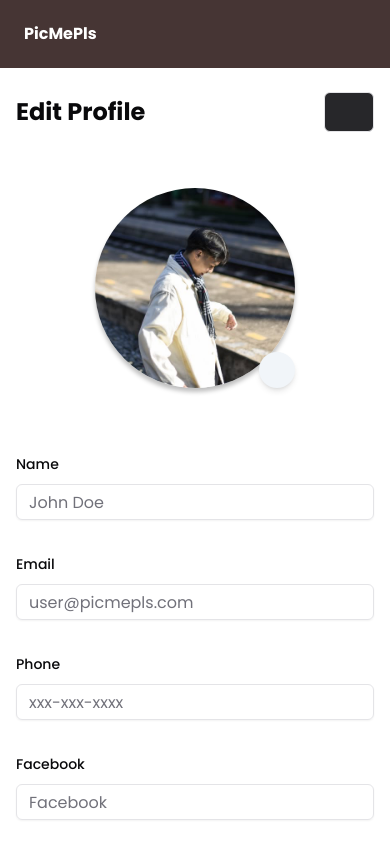
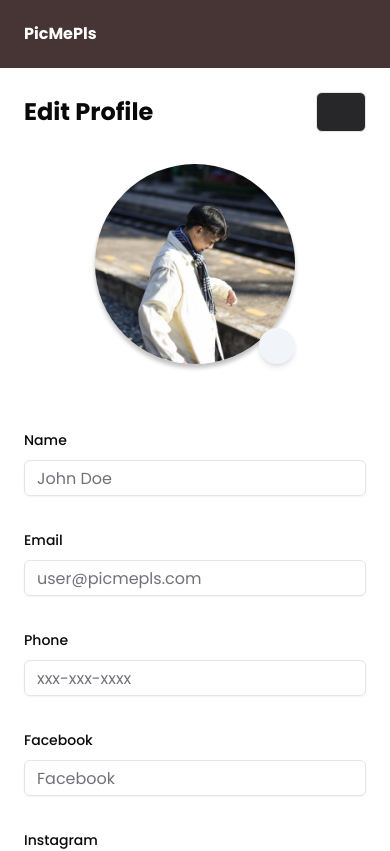
Before and after one commit to CP-RektMart/pic-me-pls-frontend, a Next.js app: page /profile in a window 390 px wide. Shown: the top 851 px of the page. Built offline with nearby package versions, Linux system fonts and the light colour scheme; some icons are missing.

Commit message:
refactor: container

```diff
--- a/src/app/layout.tsx
+++ b/src/app/layout.tsx
@@ -29,7 +29,7 @@ export default function RootLayout({
         className={`${poppins.variable} flex min-h-screen flex-col justify-between antialiased`}
       >
         <Navbar />
-        <main className='flex-1'>{children}</main>
+        <main className='flex flex-1 py-6'>{children}</main>
         <Footer />
       </body>
     </html>
--- a/src/app/not-found.tsx
+++ b/src/app/not-found.tsx
@@ -2,7 +2,7 @@ import Container from '@/components/container'
 
 export default function NotFound() {
   return (
-    <div className='flex min-h-screen flex-1 items-center justify-center text-center'>
+    <div className='flex flex-1 items-center justify-center text-center'>
       <Container>
         <div className='flex flex-col items-center justify-center space-y-4'>
           <h1 className='animate-bounce text-3xl font-semibold'>
--- a/src/components/container.tsx
+++ b/src/components/container.tsx
@@ -7,7 +7,7 @@ interface ContainerProps {
 
 export default function Container({ children, className }: ContainerProps) {
   return (
-    <div className={cn(className, 'mx-auto max-w-7xl px-6 xl:px-0')}>
+    <div className={cn(className, 'mx-auto w-full max-w-7xl px-6 xl:px-0')}>
       {children}
     </div>
   )
--- a/src/components/login-page/index.tsx
+++ b/src/components/login-page/index.tsx
@@ -29,7 +29,7 @@ export default function LoginPageComponent() {
   }
 
   return (
-    <div className='flex h-screen w-full'>
+    <div className='flex flex-1'>
       <div
         className={cn(
           'flex w-full flex-col items-center justify-center',
--- a/src/components/profile-page/index.tsx
+++ b/src/components/profile-page/index.tsx
@@ -23,6 +23,8 @@ import {
   SelectTrigger,
   SelectValue,
 } from '@/components/ui/select'
+
+import Container from '../container'
 
 const profileSchema = z.object({
   name: z.string().min(2, 'Name must be at least 2 characters'),
@@ -64,7 +66,7 @@ export default function Profile({ isPhotographer }: ProfileProps) {
   })
 
   return (
-    <div className='mx-auto my-6 flex-col gap-6 space-y-6 px-4 lg:max-w-7xl lg:px-8'>
+    <Container>
       <div className='flex h-10 flex-row'>
         <h1 className='items-center self-center text-2xl font-bold lg:text-3xl'>
           Edit Profile
@@ -282,6 +284,6 @@ export default function Profile({ isPhotographer }: ProfileProps) {
           </div>
         </form>
       </Form>
-    </div>
+    </Container>
   )
 }
```
